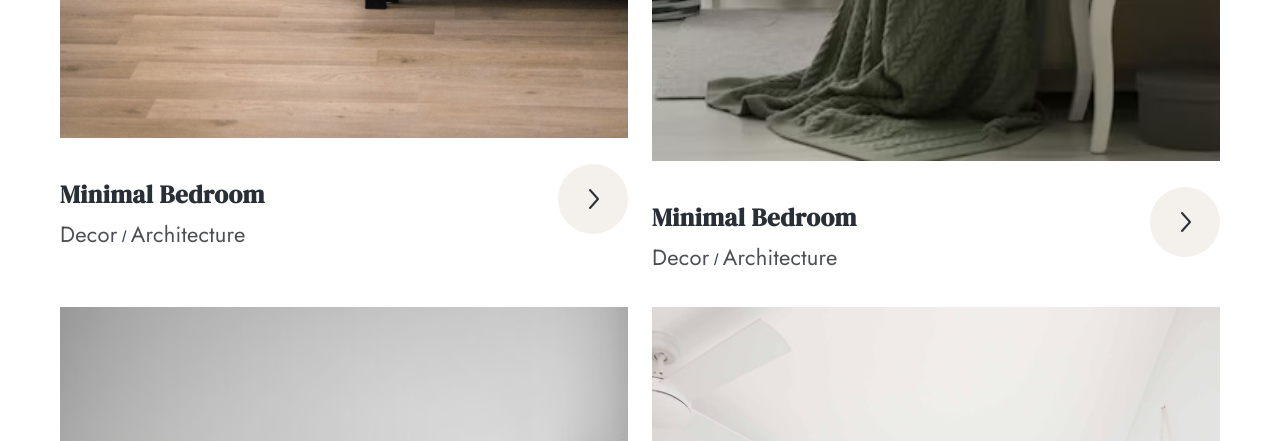
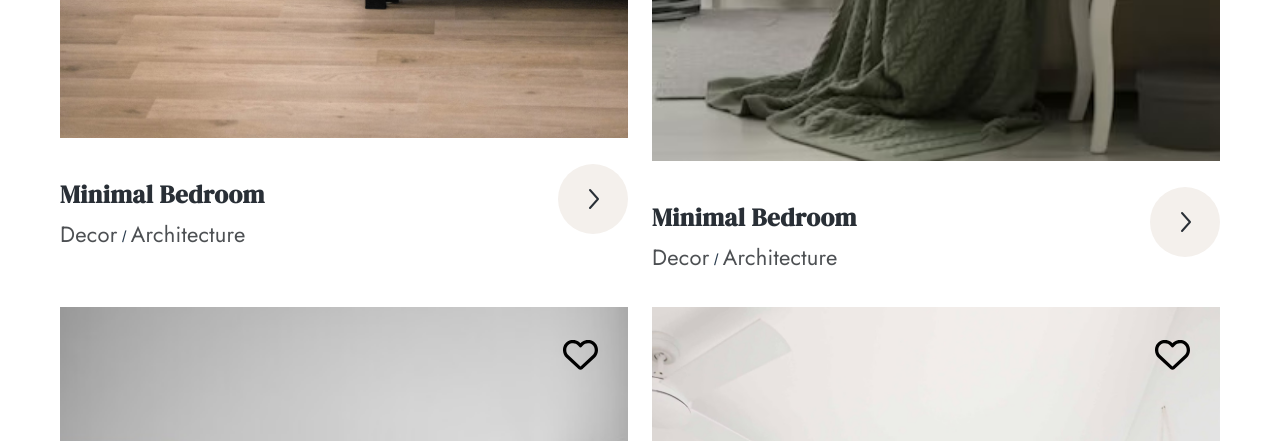
Before and after one commit to SashAwl/interior_design, a Vue app: page /project in a window 1280 px wide. Shown: the part 1520-1961 px from the top of the page. Built offline with nearby package versions, Linux system fonts and the light colour scheme.

Commit message:
optimized ourProject component

```diff
--- a/src/components/OurProjects.vue
+++ b/src/components/OurProjects.vue
@@ -4,26 +4,8 @@
             <button v-for="(tag, index) in tags" :key="tag.index" @click="checkFilterButton(index, tag)"
                 class="tag-button" :class="{ 'tag-button-checked': tag.checked }">{{ tag.tagName }}</button>
         </div>
-        <div class="articles">
-            <div class="article" v-for="(project, index) in getFilterListPages" :key="index">
-                <router-link to="project-details" class="photo"><img :src="project.img" alt="photo"></router-link>
-                <div class="article-text">
-                    <div>
-                        <router-link to="project-details">
-                            <h3 class="heading">{{ project.heading }}</h3>
-                        </router-link>
-                        <a href="project.links[0].link" class="text">{{ project.links[0].name }}</a> /
-                        <a href="project.links[1].link" class="text">{{ project.links[1].name }}</a>
-                    </div>
-                    <router-link to="project-details">
-                        <svg width="70" height="70" viewBox="0 0 70 70" fill="none" xmlns="http://www.w3.org/2000/svg">
-                            <circle cx="35" cy="35" r="35" fill="#F4F0EC" />
-                            <path d="M32 44L40 35L32 26" stroke="#292F36" stroke-width="2" stroke-linecap="round"
-                                stroke-linejoin="round" />
-                        </svg></router-link>
-                </div>
-            </div>
-        </div>
+
+        <OurProjectBox :projectList="getFilterListPages" />
 
         <PaginationPages :currentPage="getPaginationDetails.currentPage"
             :maxVisibleButtons="getPaginationDetails.countVisibleButtons" :totalPages="getPaginationDetails.totalPages"
@@ -33,12 +15,14 @@
 
 <script>
 import PaginationPages from './PaginationPages.vue';
+import OurProjectBox from './OurProjectsBox.vue';
 import { mapState } from 'vuex';
 
 export default {
     name: 'OurProject',
     components: {
         PaginationPages,
+        OurProjectBox
     },
     data() {
         return {
@@ -49,14 +33,12 @@ export default {
                 perPage: 4,
                 totalPages: 10,
                 countVisibleButtons: 3
-            }
-
+            },
         }
     },
     created() {
-        this.filterList = this.projects;
-        this.tagsState = this.tags;
-        this.paginationDetails.totalPages = Math.ceil(this.filterList.length / this.paginationDetails.perPage);
+        this.inizializePageData();
+        this.setupPagination();
     },
     computed: {
         ...mapState(['projects', 'tags']),
@@ -92,12 +74,29 @@ export default {
             this.tagsState.forEach(item => item.checked = false);
             this.tags[index].checked = true;
 
-            this.filterList = this.projects.filter(item => item.tag === tag.tagName);
-            this.paginationDetails.currentPage = 1;
+            this.updateFilterList(tag);
+            this.resetToFirstPage();
         },
 
         onPageChange(page) {
             this.paginationDetails.currentPage = page;
+        },
+
+        inizializePageData() {
+            this.filterList = this.projects;
+            this.tagsState = this.tags;
+        },
+
+        setupPagination() {
+            this.paginationDetails.totalPages = Math.ceil(this.filterList.length / this.paginationDetails.perPage);
+        },
+
+        updateFilterList(tag) {
+            this.filterList = this.projects.filter(item => item.tag === tag.tagName);
+        },
+
+        resetToFirstPage() {
+            this.paginationDetails.currentPage = 1;
         }
     }
 }
@@ -153,65 +152,4 @@ export default {
         }
     }
 }
-
-.articles {
-    display: grid;
-    grid-template-columns: 1fr 1fr;
-    gap: 24px;
-
-    .article {
-        display: flex;
-        flex-direction: column;
-        align-items: flex-start;
-        font-weight: 400;
-
-        &-text {
-            display: flex;
-            justify-content: space-between;
-            align-items: center;
-            width: 100%;
-            margin: 10px 0;
-
-            svg {
-                transition: transform 0.1s ease-in;
-            }
-
-            svg:hover {
-                transform: scale(1.2);
-            }
-        }
-
-        .photo {
-            display: block;
-            width: 100%;
-
-            img {
-                width: 100%;
-                transition: transform 0.1s ease-in;
-
-                &:hover {
-                    transform: scale(1.02);
-                    box-shadow: rgba(0, 0, 0, 0.12) 0px 1px 3px, rgba(0, 0, 0, 0.24) 0px 1px 2px;
-                }
-            }
-        }
-
-        .heading {
-            color: #292F36;
-            font-family: $fontSerif;
-            font-size: 25px;
-            letter-spacing: 0.5px;
-            margin-bottom: 7px;
-        }
-
-        .text {
-            color: #4D5053;
-            font-family: Jost;
-            font-size: 22px;
-            letter-spacing: 0.22px;
-            text-decoration: none;
-        }
-    }
-
-}
 </style>
--- /dev/null
+++ b/src/components/OurProjectsBox.vue
@@ -0,0 +1,193 @@
+<template>
+    <div class="articles">
+        <div class="article" v-for="(project, index) in projectList" :key="index">
+            <div class="photo-box">
+                <div class="like" @click="changeLikeStatus(project.id)">
+                    <svg class="like-item" v-if="isProjectLiked(project.id)" xmlns="http://www.w3.org/2000/svg"
+                        viewBox="0 0 512 512">
+                        <path
+                            d="M47.6 300.4L228.3 469.1c7.5 7 17.4 10.9 27.7 10.9s20.2-3.9 27.7-10.9L464.4 300.4c30.4-28.3 47.6-68 47.6-109.5v-5.8c0-69.9-50.5-129.5-119.4-141C347 36.5 300.6 51.4 268 84L256 96 244 84c-32.6-32.6-79-47.5-124.6-39.9C50.5 55.6 0 115.2 0 185.1v5.8c0 41.5 17.2 81.2 47.6 109.5z" />
+                    </svg>
+                    <svg class="like-item" v-else xmlns="http://www.w3.org/2000/svg" viewBox="0 0 512 512">
+                        <path
+                            d="M225.8 468.2l-2.5-2.3L48.1 303.2C17.4 274.7 0 234.7 0 192.8v-3.3c0-70.4 50-130.8 119.2-144C158.6 37.9 198.9 47 231 69.6c9 6.4 17.4 13.8 25 22.3c4.2-4.8 8.7-9.2 13.5-13.3c3.7-3.2 7.5-6.2 11.5-9c0 0 0 0 0 0C313.1 47 353.4 37.9 392.8 45.4C462 58.6 512 119.1 512 189.5v3.3c0 41.9-17.4 81.9-48.1 110.4L288.7 465.9l-2.5 2.3c-8.2 7.6-19 11.9-30.2 11.9s-22-4.2-30.2-11.9zM239.1 145c-.4-.3-.7-.7-1-1.1l-17.8-20c0 0-.1-.1-.1-.1c0 0 0 0 0 0c-23.1-25.9-58-37.7-92-31.2C81.6 101.5 48 142.1 48 189.5v3.3c0 28.5 11.9 55.8 32.8 75.2L256 430.7 431.2 268c20.9-19.4 32.8-46.7 32.8-75.2v-3.3c0-47.3-33.6-88-80.1-96.9c-34-6.5-69 5.4-92 31.2c0 0 0 0-.1 .1s0 0-.1 .1l-17.8 20c-.3 .4-.7 .7-1 1.1c-4.5 4.5-10.6 7-16.9 7s-12.4-2.5-16.9-7z" />
+                    </svg>
+                </div>
+                <router-link to="project-details"><img class="photo" :src="project.img" alt="photo"></router-link>
+            </div>
+            <div class="article-text">
+                <div>
+                    <router-link to="project-details">
+                        <h3 class="heading">{{ project.heading }}</h3>
+                    </router-link>
+                    <a href="project.links[0].link" class="text">{{ project.links[0].name }}</a> /
+                    <a href="project.links[1].link" class="text">{{ project.links[1].name }}</a>
+                </div>
+                <router-link to="project-details">
+                    <svg width="70" height="70" viewBox="0 0 70 70" fill="none" xmlns="http://www.w3.org/2000/svg">
+                        <circle cx="35" cy="35" r="35" fill="#F4F0EC" />
+                        <path d="M32 44L40 35L32 26" stroke="#292F36" stroke-width="2" stroke-linecap="round"
+                            stroke-linejoin="round" />
+                    </svg></router-link>
+            </div>
+        </div>
+    </div>
+</template>
+
+<script>
+import { mapState } from 'vuex';
+
+export default {
+    name: 'OurProjectsBox',
+    props: ['projectList'],
+    data() {
+        return {
+            favoriteList: []
+        }
+    },
+    created() {
+        this.inizializeFavoriteList();
+        this.checkLocalStorage();
+        this.restoreFavoriteProject();
+    },
+    computed: {
+        ...mapState(['projects'])
+    },
+    methods: {
+        inizializeFavoriteList() {
+            this.favoriteList = this.projects.map(item => ({
+                'id': item.id,
+                'isLiked': false
+            }))
+        },
+
+        checkLocalStorage() {
+            if (!localStorage.getItem('likeProjectData')) {
+                localStorage.setItem('likeProjectData', '[]');
+            }
+        },
+
+        restoreFavoriteProject() {
+            const likeList = JSON.parse(localStorage.getItem('likeProjectData')); // восстанавливаем отмеченные проекты по данным Local Storage
+            if (likeList.length) {
+                this.favoriteList.forEach(item => item.isLiked = likeList.includes(item.id));
+            }
+        },
+
+        changeLikeStatus(projectID) {
+            this.favoriteList.forEach(item => {
+                if (item.id === projectID) {
+                    item.isLiked = !item.isLiked;
+                }
+            })
+
+            const likeList = this.favoriteList.filter(item => item.isLiked).map(item => item.id);
+            this.sincLikeDataLocalStorage(likeList);
+        },
+
+        sincLikeDataLocalStorage(likeData) {
+            localStorage.setItem('likeProjectData', JSON.stringify(likeData))
+        },
+
+        isProjectLiked(projectID) {
+            return this.favoriteList.find(item => item.id === projectID).isLiked;
+        },
+    }
+
+}</script>
+
+<style lang="scss" scoped>
+@import url('https://fonts.googleapis.com/css2?family=DM+Serif+Display&family=Jost:wght@100;400&display=swap');
+@import "../assets/_variables";
+
+.center {
+    padding-left: calc(50% - 580px);
+    padding-right: calc(50% - 580px);
+}
+
+.indent-back-button {
+    margin-top: 90px;
+}
+
+.articles {
+    display: grid;
+    grid-template-columns: 1fr 1fr;
+    gap: 24px;
+
+    .article {
+        display: flex;
+        flex-direction: column;
+        align-items: flex-start;
+        font-weight: 400;
+        position: relative;
+
+        &-text {
+            display: flex;
+            justify-content: space-between;
+            align-items: center;
+            width: 100%;
+            margin: 10px 0;
+
+            svg {
+                transition: transform 0.1s ease-in;
+            }
+
+            svg:hover {
+                transform: scale(1.2);
+            }
+        }
+
+        .photo-box {
+            width: 100%;
+            transition: transform 0.1s ease-in;
+
+            .photo {
+                width: 100%;
+            }
+
+            .like {
+                position: absolute;
+                right: 15px;
+                top: 15px;
+
+                &-item {
+                    width: 35px;
+                    cursor: pointer;
+                    padding: 15px;
+                    transition: transform 0.1s ease-in;
+                }
+            }
+
+            &:hover {
+                transform: scale(1.02);
+                box-shadow: rgba(0, 0, 0, 0.12) 0px 1px 3px, rgba(0, 0, 0, 0.24) 0px 1px 2px;
+
+                & .like:hover {
+                    transform: scale(1.2);
+                }
+
+            }
+        }
+
+        .heading {
+            color: #292F36;
+            font-family: $fontSerif;
+            font-size: 25px;
+            letter-spacing: 0.5px;
+            margin-bottom: 7px;
+        }
+
+        .text {
+            color: #4D5053;
+            font-family: Jost;
+            font-size: 22px;
+            letter-spacing: 0.22px;
+            text-decoration: none;
+        }
+    }
+
+    a {
+        text-decoration: none;
+    }
+}
+</style>
```
